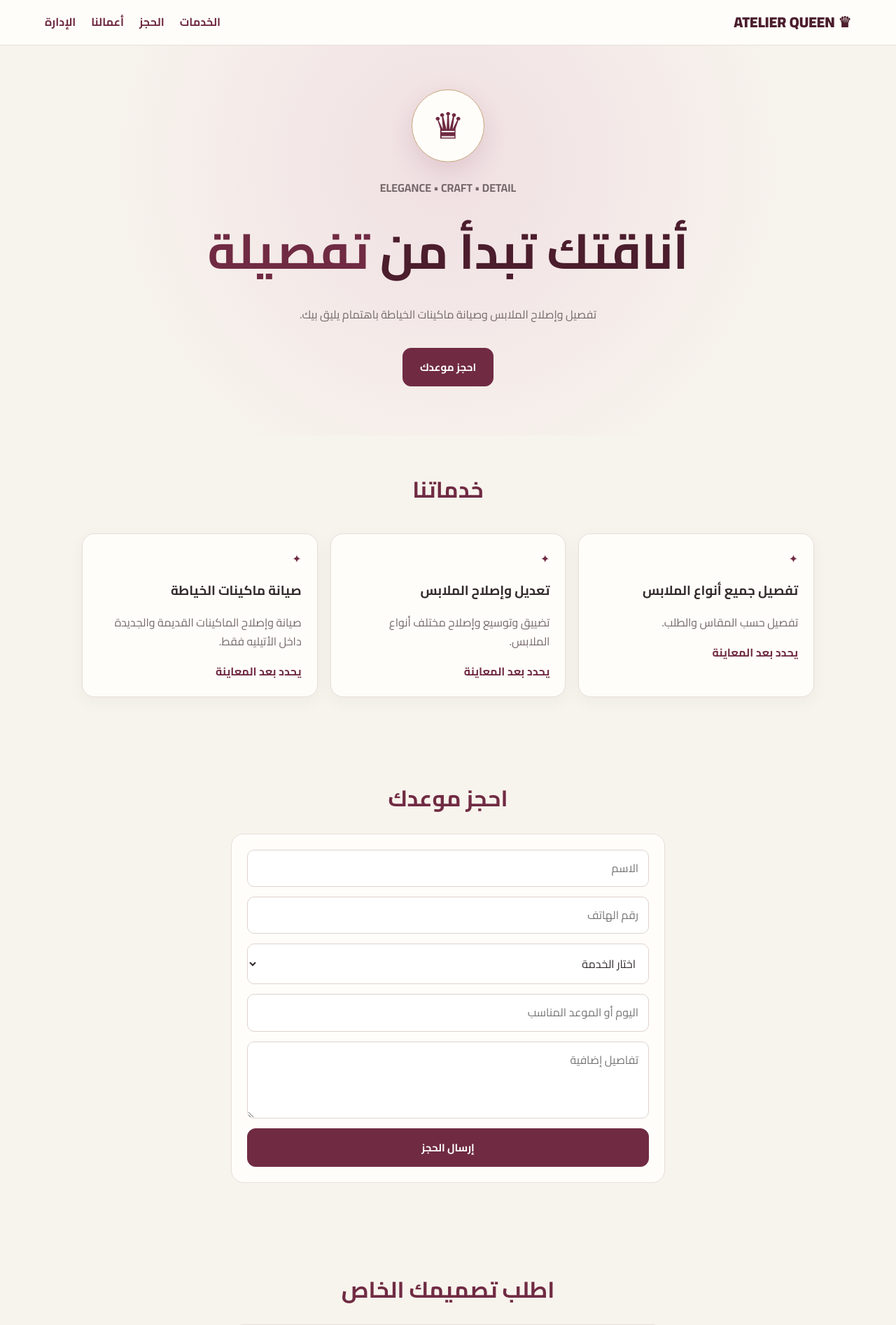
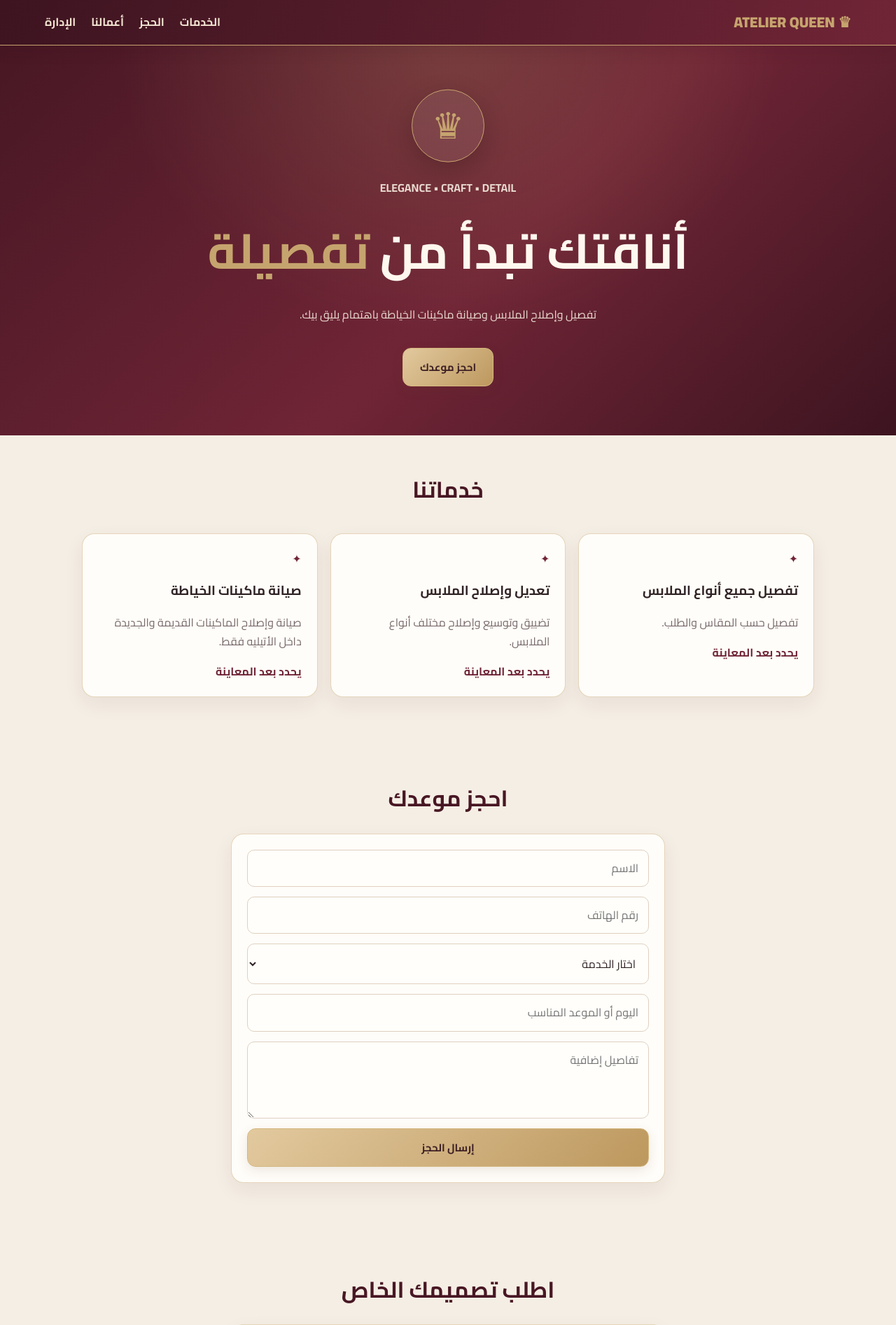
Before and after one commit to fryd08944-web/atelier-queen-new, a Flask app: page / in a window 1280 px wide. Shown: the top 1893 px of the page at 70% size. Run offline with Flask 3, Linux system fonts and the light colour scheme.

Commit message:
Update style.css

```diff
--- a/static/style.css
+++ b/static/style.css
@@ -1,325 +1,417 @@
 @import url('https://fonts.googleapis.com/css2?family=Cairo:wght@400;500;600;700;800;900&display=swap');
 
-:root{
-  --wine:#702b43;
-  --wine-dark:#4b1d2d;
-  --ivory:#f7f3ed;
-  --paper:#fffdfa;
-  --champagne:#c6a477;
-  --ink:#332b2d;
-  --muted:#75696a;
-  --line:#e8ddd7;
-  --green:#173f37;
-  --green-dark:#102e29;
+:root {
+  --wine: #702536;
+  --wine-dark: #481724;
+  --ivory: #f5eee4;
+  --paper: #fffdf9;
+  --champagne: #c6a46e;
+  --ink: #302326;
+  --muted: #77696a;
+  --line: #e5d7c8;
 }
 
-*{box-sizing:border-box}
-html{scroll-behavior:smooth}
-body{
-  margin:0;
-  background:var(--ivory);
-  color:var(--ink);
-  font-family:Cairo,Arial,sans-serif;
-  line-height:1.7;
+* {
+  box-sizing: border-box;
 }
 
-nav{
-  position:sticky;
-  top:0;
-  z-index:10;
-  background:rgba(255,253,250,.97);
-  border-bottom:1px solid var(--line);
-  padding:14px 5%;
-  display:flex;
-  gap:22px;
-  align-items:center;
-  justify-content:center;
-  flex-wrap:wrap;
+html {
+  scroll-behavior: smooth;
 }
 
-nav a,footer a,.adminhead a{
-  color:var(--wine);
-  text-decoration:none;
-  font-weight:700;
+body {
+  margin: 0;
+  background: var(--ivory);
+  color: var(--ink);
+  font-family: Cairo, Arial, sans-serif;
+  line-height: 1.7;
 }
 
-.brand{
-  font-weight:900;
-  margin-left:auto;
-  font-size:21px;
-  color:var(--wine-dark);
+nav {
+  position: sticky;
+  top: 0;
+  z-index: 10;
+  background: linear-gradient(110deg, #3d1420, #702536);
+  border-bottom: 1px solid var(--champagne);
+  box-shadow: 0 5px 24px rgba(45, 15, 24, .12);
+  padding: 14px 5%;
+  display: flex;
+  gap: 22px;
+  align-items: center;
+  justify-content: center;
+  flex-wrap: wrap;
 }
 
-.hero{
-  min-height:65vh;
-  display:flex;
-  align-items:center;
-  justify-content:center;
-  flex-direction:column;
-  text-align:center;
-  padding:70px 20px;
-  background:radial-gradient(circle at 50% 30%,#f0dfe2,#f7f3ed 65%);
+nav a, footer a, .adminhead a {
+  color: #f4e6d2;
+  text-decoration: none;
+  font-weight: 700;
 }
 
-.orb{
-  width:104px;
-  height:104px;
-  border:1px solid var(--champagne);
-  border-radius:50%;
-  display:grid;
-  place-items:center;
-  color:var(--wine);
-  font-size:52px;
-  background:var(--paper);
-  box-shadow:0 12px 35px #702b4320;
-  animation:float 4s ease-in-out infinite;
+.brand {
+  font-weight: 900;
+  margin-left: auto;
+  font-size: 21px;
+  color: var(--champagne);
 }
 
-.eyebrow{color:var(--wine);font-weight:700}
-.hero h1{font-size:clamp(34px,7vw,70px);margin:12px;color:var(--wine-dark)}
-.hero em{color:var(--wine);font-style:normal}
-.hero p{color:var(--muted)}
-
-.goldbtn,button{
-  display:inline-flex;
-  align-items:center;
-  justify-content:center;
-  min-height:48px;
-  background:var(--wine);
-  color:white;
-  border:1px solid var(--wine);
-  border-radius:12px;
-  padding:12px 24px;
-  font:700 15px Cairo,Arial,sans-serif;
-  text-decoration:none;
-  cursor:pointer;
-  transition:.2s;
+.hero {
+  min-height: 65vh;
+  display: flex;
+  align-items: center;
+  justify-content: center;
+  flex-direction: column;
+  text-align: center;
+  padding: 70px 20px;
+  color: #fff8ef;
+  background:
+    radial-gradient(ellipse at 50% 0%, rgba(198,164,110,.22), transparent 52%),
+    linear-gradient(135deg, #481724, #702536 55%, #3d1420);
+  position: relative;
+  overflow: hidden;
 }
 
-.goldbtn{margin-top:18px}
-button:hover,.goldbtn:hover{
-  background:var(--wine-dark);
-  transform:translateY(-1px);
+.orb {
+  width: 104px;
+  height: 104px;
+  border: 1px solid var(--champagne);
+  border-radius: 50%;
+  display: grid;
+  place-items: center;
+  color: var(--champagne);
+  font-size: 52px;
+  background: rgba(255,253,249,.08);
+  box-shadow: 0 12px 38px rgba(0,0,0,.2);
+  animation: float 4s ease-in-out infinite;
 }
 
-section{padding:55px 6%;max-width:1200px;margin:auto}
-h1,h2,h3{line-height:1.4}
-h2{
-  color:var(--wine);
-  font-size:clamp(25px,4vw,32px);
-  text-align:center;
-  margin:0 0 28px;
+.eyebrow {
+  color: var(--champagne);
+  font-weight: 700;
 }
 
-.cards{
-  display:grid;
-  grid-template-columns:repeat(auto-fit,minmax(220px,1fr));
-  gap:18px;
+.hero h1 {
+  font-size: clamp(34px, 7vw, 70px);
+  margin: 12px;
+  color: #fff8ef;
 }
 
-.card{
-  background:var(--paper);
-  border:1px solid var(--line);
-  border-radius:18px;
-  padding:22px;
-  margin:12px 0;
-  box-shadow:0 7px 24px rgba(55,35,35,.045);
+.hero em {
+  color: var(--champagne);
+  font-style: normal;
 }
 
-.card span,.card b{color:var(--wine)}
-.card p{color:var(--muted)}
-
-.form{
-  max-width:620px;
-  margin:20px auto;
-  display:grid;
-  gap:14px;
-  background:var(--paper);
-  padding:22px;
-  border:1px solid var(--line);
-  border-radius:18px;
+.hero p {
+  color: #eadbd0;
 }
 
-.form input,.form textarea,.form select{
-  width:100%;
-  min-height:48px;
-  padding:12px 14px;
-  border:1px solid #dfd2ce;
-  border-radius:10px;
-  background:white;
-  color:var(--ink);
-  font:inherit;
+.goldbtn, button {
+  display: inline-flex;
+  align-items: center;
+  justify-content: center;
+  min-height: 48px;
+  background: linear-gradient(135deg, #e2c99e, #bd985e);
+  color: #3d2024;
+  border: 1px solid #d5b77f;
+  border-radius: 12px;
+  padding: 12px 24px;
+  font: 700 15px Cairo, Arial, sans-serif;
+  text-decoration: none;
+  cursor: pointer;
+  transition: .2s;
+  box-shadow: 0 5px 16px rgba(95,58,35,.12);
 }
 
-.form textarea{min-height:110px;resize:vertical}
-.form label{color:var(--wine);font-weight:700}
-
-.gallery{
-  display:grid;
-  grid-template-columns:repeat(auto-fit,minmax(220px,1fr));
-  gap:18px;
+.goldbtn {
+  margin-top: 18px;
 }
 
-.gallery figure{
-  margin:0;
-  background:var(--paper);
-  border:1px solid var(--line);
-  border-radius:16px;
-  overflow:hidden;
-  box-shadow:0 7px 24px rgba(55,35,35,.06);
+button:hover, .goldbtn:hover {
+  color: white;
+  background: var(--wine-dark);
+  border-color: var(--champagne);
+  transform: translateY(-1px);
 }
 
-.gallery img{
-  display:block;
-  width:100%;
-  height:clamp(260px,34vw,390px);
-  object-fit:contain;
-  object-position:center;
-  background:#f3eee8;
-  padding:10px;
+section {
+  padding: 55px 6%;
+  max-width: 1200px;
+  margin: auto;
 }
 
-.gallery figcaption{
-  padding:13px 15px;
-  text-align:center;
-  color:var(--ink);
-  font-weight:600;
+h1, h2, h3 {
+  line-height: 1.4;
 }
 
-.messages{
-  margin:15px auto;
-  max-width:900px;
-  padding:12px 18px;
-  background:#f5e9dc;
-  border:1px solid var(--champagne);
-  border-radius:12px;
+h2 {
+  color: var(--wine-dark);
+  font-size: clamp(25px, 4vw, 32px);
+  text-align: center;
+  margin: 0 0 28px;
 }
 
-footer{
-  text-align:center;
-  padding:32px 15px;
-  border-top:1px solid var(--line);
-  background:#f0e9e2;
-  color:var(--muted);
+.cards {
+  display: grid;
+  grid-template-columns: repeat(auto-fit, minmax(220px, 1fr));
+  gap: 18px;
 }
 
-.adminhead{
-  display:flex;
-  align-items:center;
-  justify-content:space-between;
-  flex-wrap:wrap;
-  gap:12px;
+.card {
+  background: var(--paper);
+  border: 1px solid rgba(198,164,110,.45);
+  border-radius: 18px;
+  padding: 22px;
+  margin: 12px 0;
+  box-shadow: 0 10px 28px rgba(72,23,36,.07);
 }
 
-.danger{
-  background:#9b3434;
-  color:white;
-  border-color:#9b3434;
-  padding:8px 16px;
-  margin-top:8px;
+.card span, .card b, .form label {
+  color: var(--wine);
+}
+
+.card p {
+  color: var(--muted);
+}
+
+.form {
+  max-width: 620px;
+  margin: 20px auto;
+  display: grid;
+  gap: 14px;
+  background: var(--paper);
+  padding: 22px;
+  border: 1px solid rgba(198,164,110,.45);
+  border-radius: 18px;
+  box-shadow: 0 10px 28px rgba(72,23,36,.07);
+}
+
+.form input, .form textarea, .form select {
+  width: 100%;
+  min-height: 48px;
+  padding: 12px 14px;
+  border: 1px solid #dfd0c0;
+  border-radius: 10px;
+  background: #fffefa;
+  color: var(--ink);
+  font: inherit;
+}
+
+.form textarea {
+  min-height: 110px;
+  resize: vertical;
+}
+
+.gallery {
+  display: grid;
+  grid-template-columns: repeat(auto-fit, minmax(220px, 1fr));
+  gap: 18px;
+}
+
+.gallery figure {
+  margin: 0;
+  background: var(--paper);
+  border: 1px solid rgba(198,164,110,.45);
+  border-radius: 16px;
+  overflow: hidden;
+  box-shadow: 0 10px 28px rgba(72,23,36,.07);
+}
+
+.gallery img {
+  display: block;
+  width: 100%;
+  height: clamp(260px, 34vw, 390px);
+  object-fit: contain !important;
+  object-position: center center !important;
+  background: #f0e8dc;
+  padding: 12px;
+}
+
+.gallery figcaption {
+  padding: 13px 15px;
+  text-align: center;
+  color: var(--wine-dark);
+  font-weight: 600;
+}
+
+.messages {
+  margin: 15px auto;
+  max-width: 900px;
+  padding: 12px 18px;
+  background: #f8efdf;
+  border: 1px solid var(--champagne);
+  border-radius: 12px;
+  color: var(--wine-dark);
+}
+
+footer {
+  text-align: center;
+  padding: 32px 15px;
+  border-top: 1px solid var(--champagne);
+  background: var(--wine-dark);
+  color: #e8d8c7;
+}
+
+footer a {
+  color: var(--champagne);
+}
+
+.adminhead {
+  display: flex;
+  align-items: center;
+  justify-content: space-between;
+  flex-wrap: wrap;
+  gap: 12px;
+}
+
+.danger {
+  background: #9b3434;
+  color: white;
+  border-color: #9b3434;
+  padding: 8px 16px;
+  margin-top: 8px;
 }
 
 /* لوحة الإدارة وتسجيل الدخول */
 body:has(.adminhead),
-body:has(input[name="username"]){
-  background:#edf1ed;
-  color:#20332e;
+body:has(input[name="username"]) {
+  background: #f3ece2 !important;
+  color: var(--ink) !important;
 }
 
 body:has(.adminhead) nav,
-body:has(input[name="username"]) nav{
-  background:var(--green-dark);
-  border-bottom-color:var(--champagne);
+body:has(input[name="username"]) nav {
+  background: linear-gradient(110deg, #3d1420, #702536) !important;
+  border-bottom: 1px solid var(--champagne) !important;
 }
 
 body:has(.adminhead) nav a,
-body:has(input[name="username"]) nav a{
-  color:#f4e8d5;
+body:has(input[name="username"]) nav a {
+  color: #f7ead8 !important;
 }
 
 body:has(.adminhead) .brand,
-body:has(input[name="username"]) .brand{
-  color:#e4c99f;
+body:has(input[name="username"]) .brand {
+  color: var(--champagne) !important;
 }
 
 body:has(.adminhead) h1,
 body:has(.adminhead) h2,
-body:has(input[name="username"]) h2{
-  color:var(--green);
+body:has(input[name="username"]) h2 {
+  color: var(--wine-dark) !important;
 }
 
 body:has(.adminhead) .card,
 body:has(.adminhead) .form,
-body:has(input[name="username"]) .form{
-  background:white;
-  border-color:#d7e0d9;
-  box-shadow:0 8px 26px rgba(16,46,41,.07);
+body:has(input[name="username"]) .form {
+  background: #fffdf9 !important;
+  border: 1px solid rgba(198,164,110,.6) !important;
+  box-shadow: 0 12px 30px rgba(72,23,36,.08) !important;
 }
 
 body:has(.adminhead) .card span,
-body:has(.adminhead) .card b{
-  color:var(--green);
+body:has(.adminhead) .card b {
+  color: var(--wine) !important;
 }
 
 body:has(.adminhead) button,
-body:has(input[name="username"]) button{
-  background:var(--green);
-  border-color:var(--green);
-  color:white;
+body:has(input[name="username"]) button {
+  color: #3d2024 !important;
+  background: linear-gradient(135deg, #e2c99e, #bd985e) !important;
+  border: 1px solid #d5b77f !important;
 }
 
 body:has(.adminhead) button:hover,
-body:has(input[name="username"]) button:hover{
-  background:var(--green-dark);
+body:has(input[name="username"]) button:hover {
+  color: white !important;
+  background: var(--wine-dark) !important;
 }
 
 body:has(.adminhead) .form input,
 body:has(.adminhead) .form textarea,
 body:has(.adminhead) .form select,
-body:has(input[name="username"]) .form input{
-  background:#fbfdfb;
-  border-color:#cbd8ce;
-  color:#20332e;
+body:has(input[name="username"]) .form input {
+  background: #fffefa !important;
+  border-color: #dfd0c0 !important;
+  color: var(--ink) !important;
 }
 
 body:has(.adminhead) footer,
-body:has(input[name="username"]) footer{
-  background:#e3ebe5;
+body:has(input[name="username"]) footer {
+  background: var(--wine-dark) !important;
+  color: #e8d8c7 !important;
 }
 
 body:has(.adminhead) footer a,
-body:has(input[name="username"]) footer a{
-  color:var(--green);
+body:has(input[name="username"]) footer a {
+  color: var(--champagne) !important;
 }
 
-@keyframes float{
-  0%,100%{transform:translateY(0)}
-  50%{transform:translateY(-9px)}
+@keyframes float {
+  0%, 100% { transform: translateY(0); }
+  50% { transform: translateY(-9px); }
 }
 
-@media(max-width:600px){
-  nav{gap:10px;padding:12px 4%}
-  nav a{font-size:14px}
-  .brand{
-    width:100%;
-    text-align:center;
-    margin:0;
-    font-size:20px;
+@media(max-width:600px) {
+  nav {
+    gap: 10px;
+    padding: 12px 4%;
   }
-  .hero{min-height:58vh;padding:55px 18px}
-  section{padding:38px 5%}
-  .gallery{
-    grid-template-columns:repeat(2,minmax(0,1fr));
-    gap:12px;
+
+  nav a {
+    font-size: 14px;
   }
-  .gallery img{height:230px;padding:7px}
-  .gallery figcaption{font-size:14px;padding:10px}
-  .form{padding:16px}
-  .card{padding:17px}
-  .goldbtn,button{min-height:48px}
+
+  .brand {
+    width: 100%;
+    text-align: center;
+    margin: 0;
+    font-size: 20px;
+  }
+
+  .hero {
+    min-height: 58vh;
+    padding: 55px 18px;
+  }
+
+  section {
+    padding: 38px 5%;
+  }
+
+  .gallery {
+    grid-template-columns: repeat(2, minmax(0, 1fr));
+    gap: 12px;
+  }
+
+  .gallery img {
+    height: clamp(210px, 62vw, 300px);
+    padding: 7px;
+    object-fit: contain !important;
+  }
+
+  .gallery figcaption {
+    font-size: 14px;
+    padding: 10px;
+  }
+
+  .form {
+    padding: 16px;
+  }
+
+  .card {
+    padding: 17px;
+  }
+
+  .goldbtn, button {
+    min-height: 48px;
+  }
 }
 
-@media(max-width:380px){
-  .gallery{grid-template-columns:1fr}
-  .gallery img{height:290px}
+@media(max-width:380px) {
+  .gallery {
+    grid-template-columns: 1fr;
+  }
+
+  .gallery img {
+    height: 290px;
+  }
 }
```
